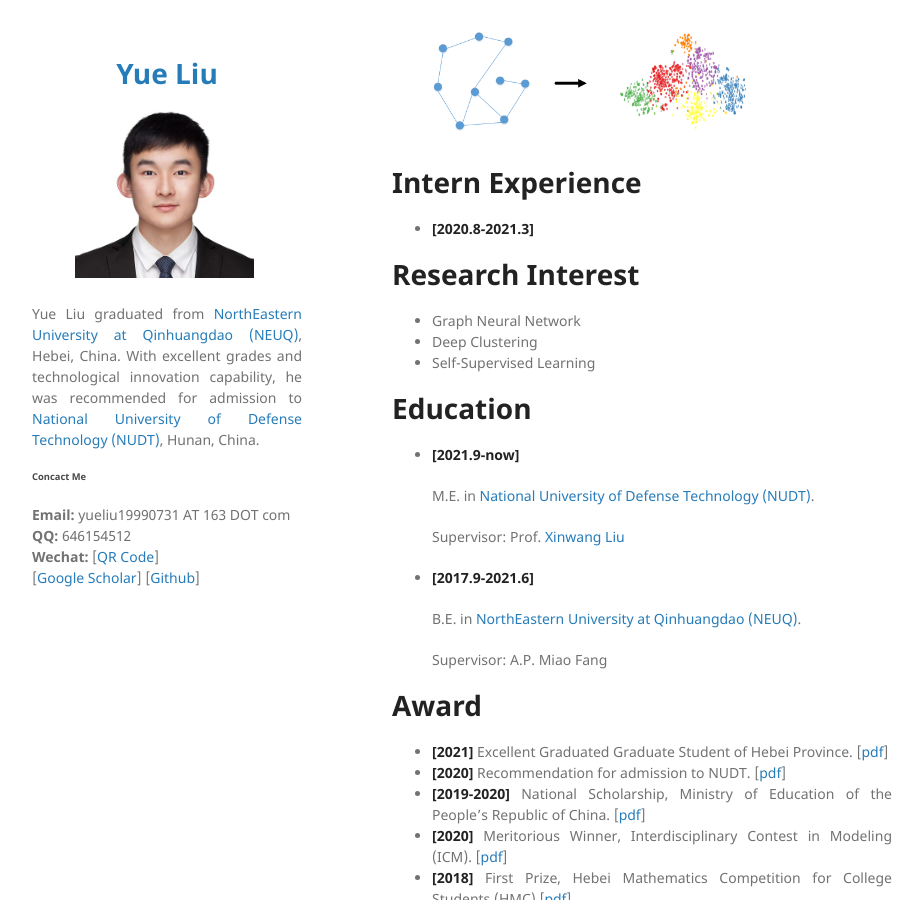
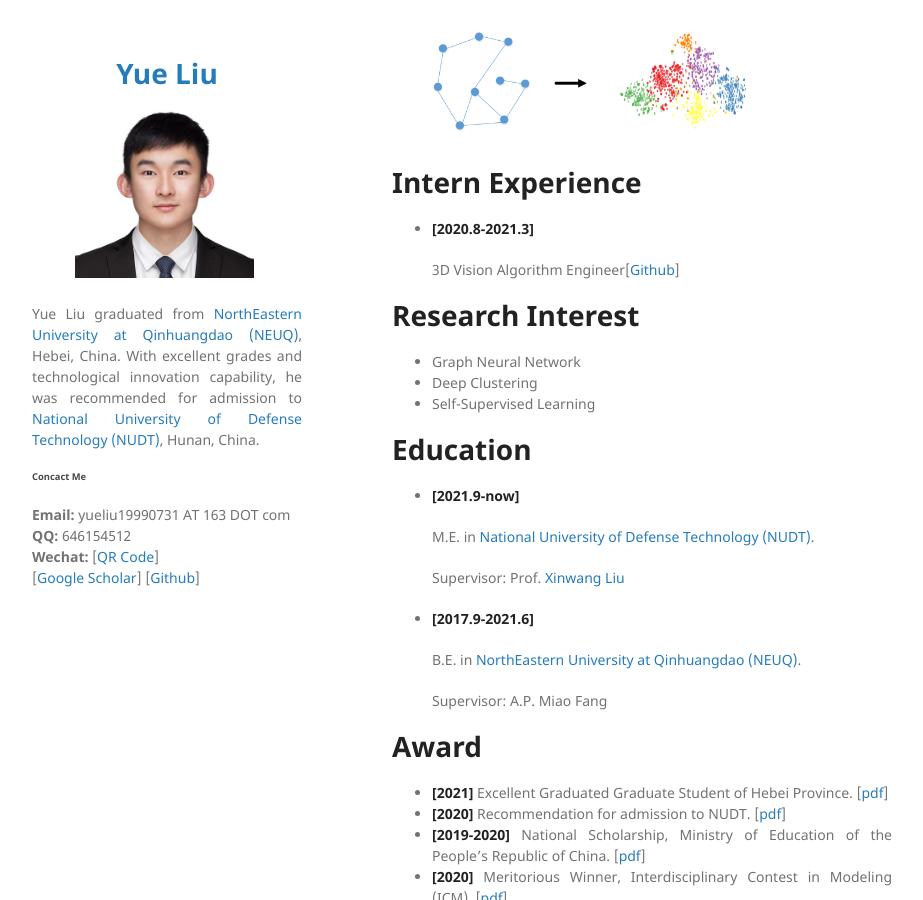
Before and after one commit to yueliu1999/yueliu1999.github.io, a Jekyll site: the page built from index.md, in a window 1280 px wide and 900 px high, scrolled down 668 px. Shown: the whole window, without its empty margins (178-1101 px from the left). Built offline with Jekyll 4.4.1, drawn with Linux system fonts in a browser that asks for light colours; our own code applies the rules of GitHub Pages for plain Markdown files.

Commit message:
add intern experience

```diff
--- a/index.md
+++ b/index.md
@@ -46,6 +46,8 @@ Coming soon...
 # Intern Experience
 
 - **[2020.8-2021.3]**
+
+  3D Vision Algorithm Engineer[[Github](https://github.com/yueliu1999/3d-vision)]
 
 
 
```
